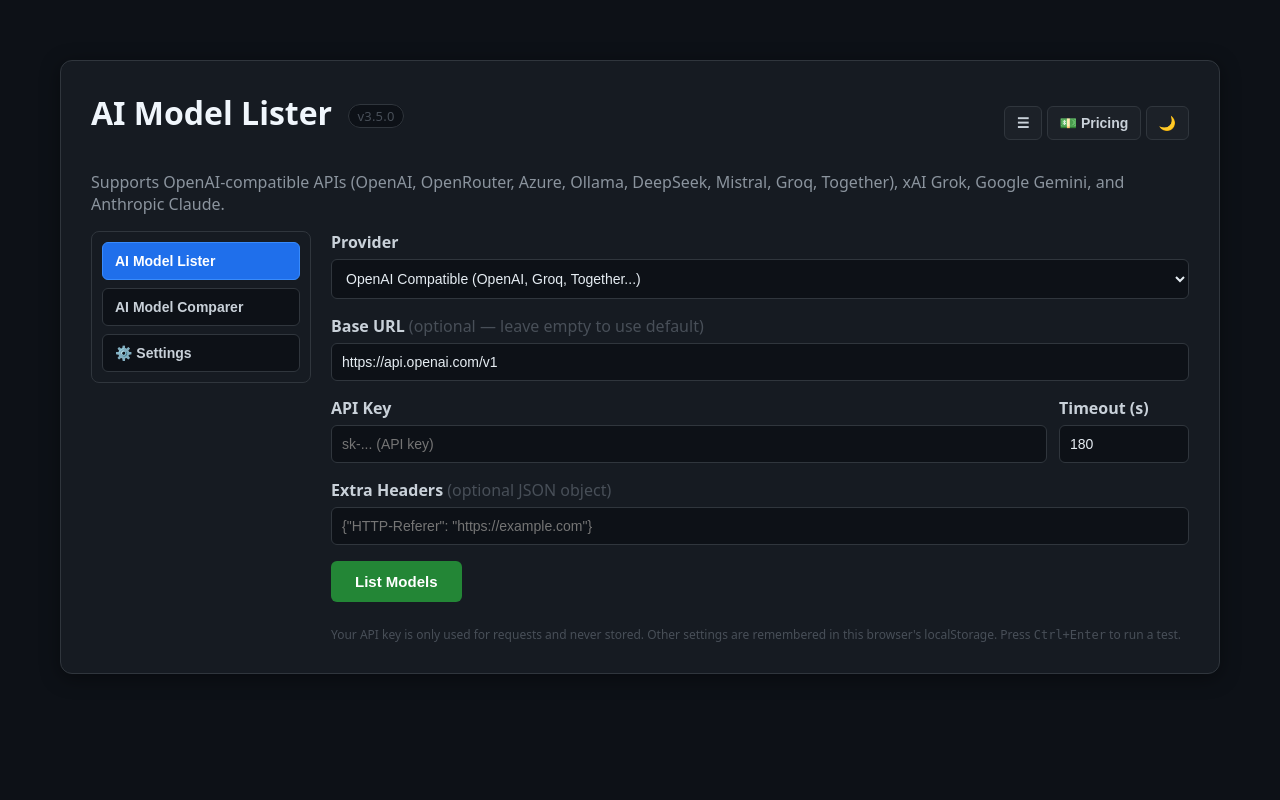
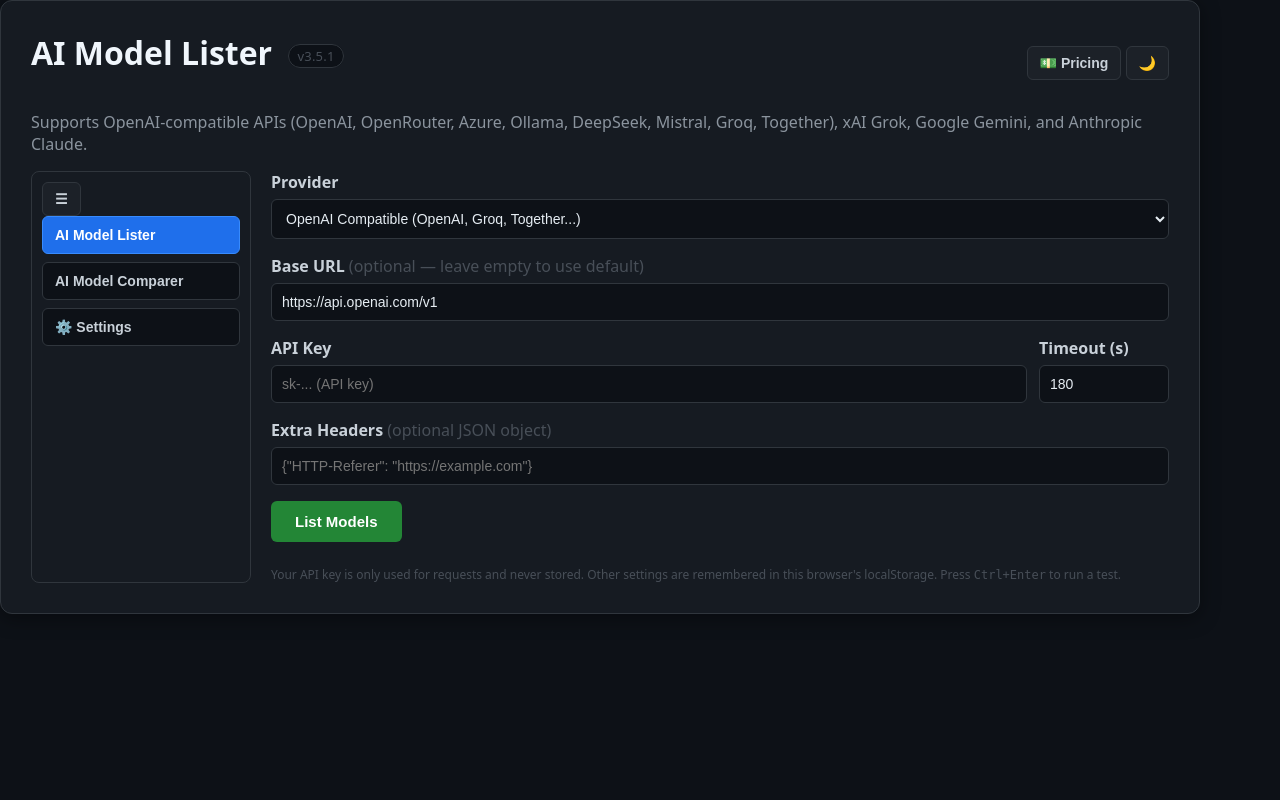
Before and after one commit to jye556/AI-Model-Lister, a Flask app: page / in a window 1280 px wide. Run offline with Flask 3, Linux system fonts and the light colour scheme; data that the repository does not hold is empty.

Commit message:
Implement full sidebar on left, move toggle inside sidebar, fix toggle show/hide functionality, version 3.5.1 Co-authored-by: Copilot App <223556219+Copilot@users.noreply.github.com>

```diff
--- a/templates/index.html
+++ b/templates/index.html
@@ -32,6 +32,8 @@
             --shadow: rgba(31,35,40,0.12); --focus: rgba(9,105,218,0.18);
         }
         * { box-sizing: border-box; }
+        html, body { height: 100%; margin: 0; padding: 0; }
+
         body {
                     font-family: system-ui, -apple-system, sans-serif;
                     max-width: 1200px; margin: 40px auto; padding: 20px;
@@ -397,16 +399,21 @@
         .expand-btn:hover { color: var(--accent); border-color: var(--accent); }
 
         /* Side panel navigation */
-        .layout { display: flex; gap: 20px; }
+                html, body { height: 100%; margin: 0; padding: 0; }
+                .layout { display: flex; gap: 20px; min-height: 100%; }
         .side-panel {
-            width: 220px; flex-shrink: 0; position: sticky; top: 20px;
+                    width: 220px; flex-shrink: 0;
             background: var(--bg2); border: 1px solid var(--border);
-            border-radius: 8px; padding: 10px; height: fit-content;
+                    border-radius: 8px; padding: 10px;
             transition: width 0.2s ease, opacity 0.2s ease, padding 0.2s ease, border-width 0.2s ease;
             overflow: hidden;
         }
+        @media (min-width: 761px) {
                     .layout.sidebar-collapsed { gap: 0; }
-        .layout.sidebar-collapsed .side-panel { width: 0; opacity: 0; padding: 0; border-width: 0; }
+                    .layout.sidebar-collapsed .side-panel { width: 60px; }
+                    .layout.sidebar-collapsed .side-panel .side-item { display: none; }
+                    .layout.sidebar-collapsed .sidebar-header { width: 100%; text-align: center; }
+                }
         .side-item {
             display: block; width: 100%; text-align: left;
             background: var(--bg); color: var(--text2);
@@ -469,7 +476,6 @@
         <div class="header-row">
             <h1>AI Model Lister <span class="app-version">v{{ version }}</span></h1>
             <div>
-                <button class="icon-btn" id="sidebar-toggle" onclick="toggleSidebar()" title="Toggle sidebar">☰</button>
                             <button class="icon-btn" onclick="openPricing()" title="Edit per-model pricing">💵 Pricing</button>
                             <button class="icon-btn" id="theme-btn" onclick="toggleTheme()" title="Toggle theme">🌙</button>
                         </div>
@@ -484,6 +490,9 @@
 
         <div class="layout">
             <nav class="side-panel">
+                            <div class="sidebar-header">
+                                <button class="icon-btn" id="sidebar-toggle" onclick="toggleSidebar()" title="Toggle sidebar">☰</button>
+                            </div>
                             <button class="side-item active" data-view="lister" onclick="switchView('lister')">AI Model Lister</button>
                             <button class="side-item" data-view="comparer" onclick="switchView('comparer')">AI Model Comparer</button>
                             <button class="side-item" data-view="settings" onclick="switchView('settings')">⚙️ Settings</button>
--- a/version.txt
+++ b/version.txt
@@ -1 +1 @@
-3.5.0
+3.5.1
```
Lines whose indentation alone changed are shown as unchanged.
